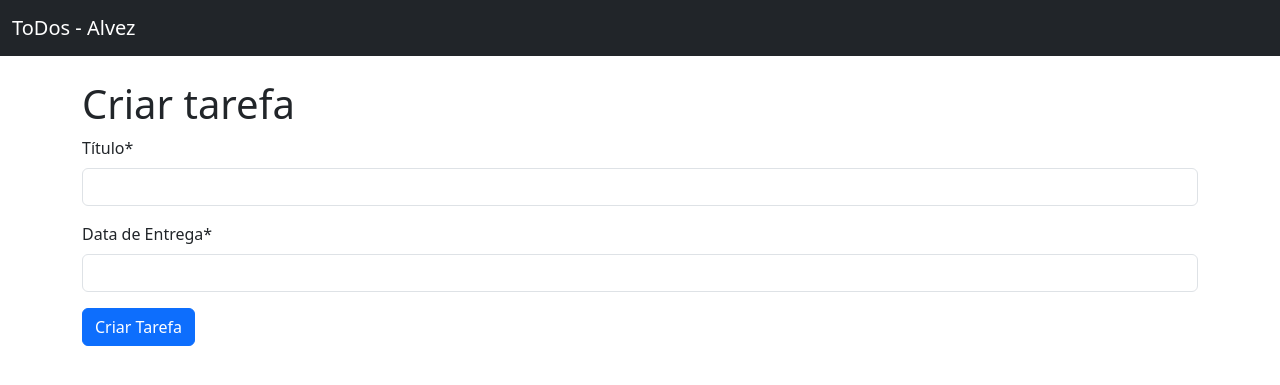
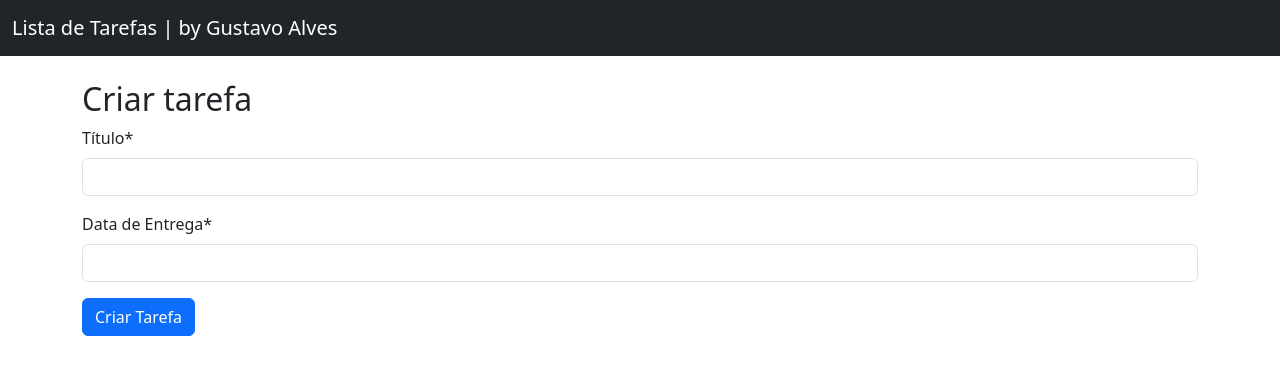
Before and after one commit to devgustavoalves/lista-de-tarefas, a Django app: page /create/ in a window 1280 px wide. Shown: the top 385 px of the page. Run offline with Django 5.2, Linux system fonts and the light colour scheme; some libraries are stand-ins or nearby versions.

Commit message:
Atualizações

```diff
--- a/requeriments.txt
+++ /dev/null
@@ -1,4 +0,0 @@
-dj-database-url==2.0.0
-Django==4.2.1
-python-decouple==3.8
-crispy-bootstrap5==0.7
--- a/setup/settings.py
+++ b/setup/settings.py
@@ -28,7 +28,7 @@ SECRET_KEY = config("SECRET_KEY")
 # SECURITY WARNING: don't run with debug turned on in production!
 DEBUG = True
 
-ALLOWED_HOSTS = config("ALLOWED_HOSTS", cast=Csv())
+ALLOWED_HOSTS = ["*"]
 
 
 # Application definition
--- a/to_dos/templates/base.html
+++ b/to_dos/templates/base.html
@@ -1,5 +1,5 @@
 <!doctype html>
-<html lang="ToDos - Alvez">
+<html lang="pt-br">
   <head>
     <meta charset="utf-8">
     <meta name="viewport" content="width=device-width, initial-scale=1">
@@ -9,7 +9,7 @@
   <body>
         <nav class="navbar bg-dark mb-4" data-bs-theme-dark="dark">
           <div class="container-fluid">
-            <a class="navbar-brand" href="{% url "todo_list" %}" style="color: white">ToDos - Alvez</a>
+            <a class="navbar-brand" href="{% url "todo_list" %}" style="color: white"> Lista de Tarefas | by Gustavo Alves</a>
           </div>
         </nav>
         <main class="container">
--- a/to_dos/templates/to_dos/todo_confirm_delete.html
+++ b/to_dos/templates/to_dos/todo_confirm_delete.html
@@ -4,7 +4,7 @@ Excluir Tarefa
 {% endblock page_title %}
 
 {% block content %}
-<h1>Excluir Tarefa?</h1>
+<h2>Excluir Tarefa?</h2>
 <p>Tem certeza que deseja excluir a tarefa <strong>{{ todo.title }}</strong>?</p>
 <form method="post">
     {% csrf_token%}
--- a/to_dos/templates/to_dos/todo_form.html
+++ b/to_dos/templates/to_dos/todo_form.html
@@ -9,9 +9,9 @@
 {% endblock page_title %}
 {% block content %}
     {% if todo.pk %}
-        <h1>Editar Tarefa</h1>
+        <h2>Editar Tarefa</h2>
     {% else %}
-        <h1>Criar tarefa</h1>
+        <h2>Criar tarefa</h2>
     {% endif %}
     <form method="POST">
         {% csrf_token %}
--- a/to_dos/templates/to_dos/todo_list.html
+++ b/to_dos/templates/to_dos/todo_list.html
@@ -3,7 +3,7 @@
 Lista de Tarefas
 {% endblock page_title %}
 {% block content %}
-<h1>Lista de Tarefas</h1>
+<h2>Lista de Tarefas</h2>
 {% if todo_list%}
   <table class="table">
       <thead>
```
Also changed, not shown: requirements.txt (added, +14 -0 lines).
